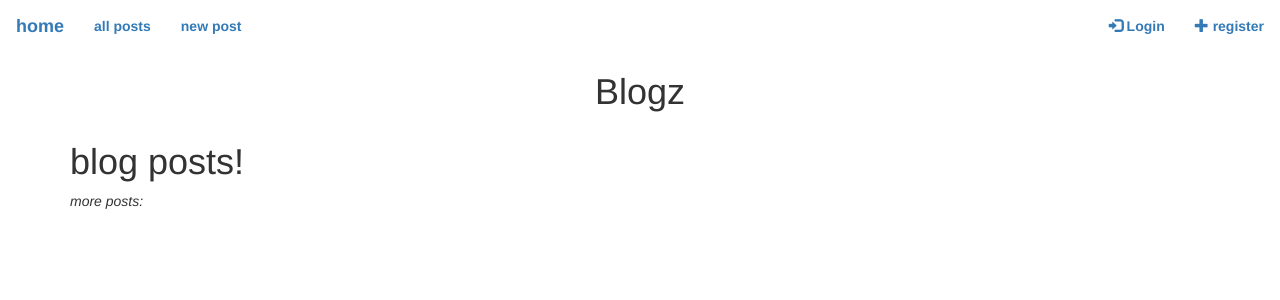
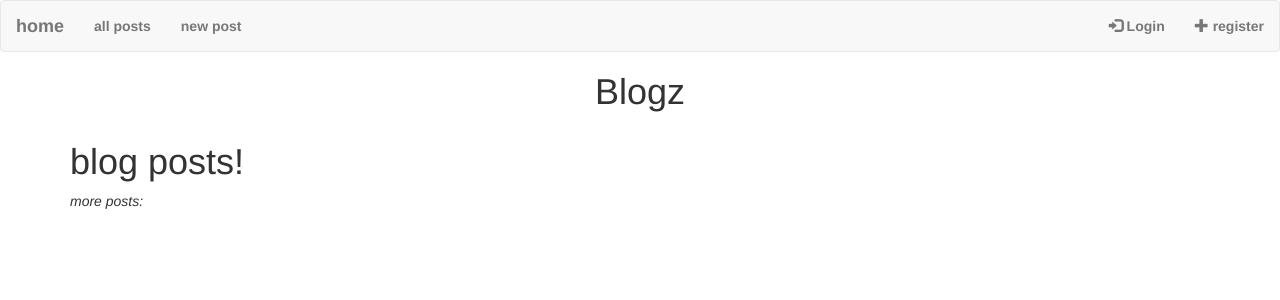
Before and after one commit to tonyt1272/Blogz, a Flask app: page /all_posts in a window 1280 px wide. Shown: the top 300 px of the page. Run offline with Flask 2, Linux system fonts and the light colour scheme; data that the repository does not hold is empty; some libraries are stand-ins or nearby versions.

Commit message:
Navbar Adjustment

```diff
--- a/templates/base.html
+++ b/templates/base.html
@@ -14,14 +14,14 @@
 		<title>Blogz</title>
 	</head>
 	<body>
-		<nav class="navbar">
+		<nav class="navbar navbar-default">
 		  <div class="container-fluid">
 		    <div class="navbar-header">
 		      <a class="navbar-brand" href="/home">home</a>
 		    </div>
 		    <ul class="nav navbar-nav">
-		      <li class="active"><a href="/all_posts">all posts</a></li>
-		      <li class="active"><a href="/entry">new post</a></li>
+		      <li ><a href="/all_posts">all posts</a></li>
+		      <li ><a href="/entry">new post</a></li>
 		    </ul>
 		    <ul class="nav navbar-nav navbar-right">
 		      {% if 'email' in session %}
```
